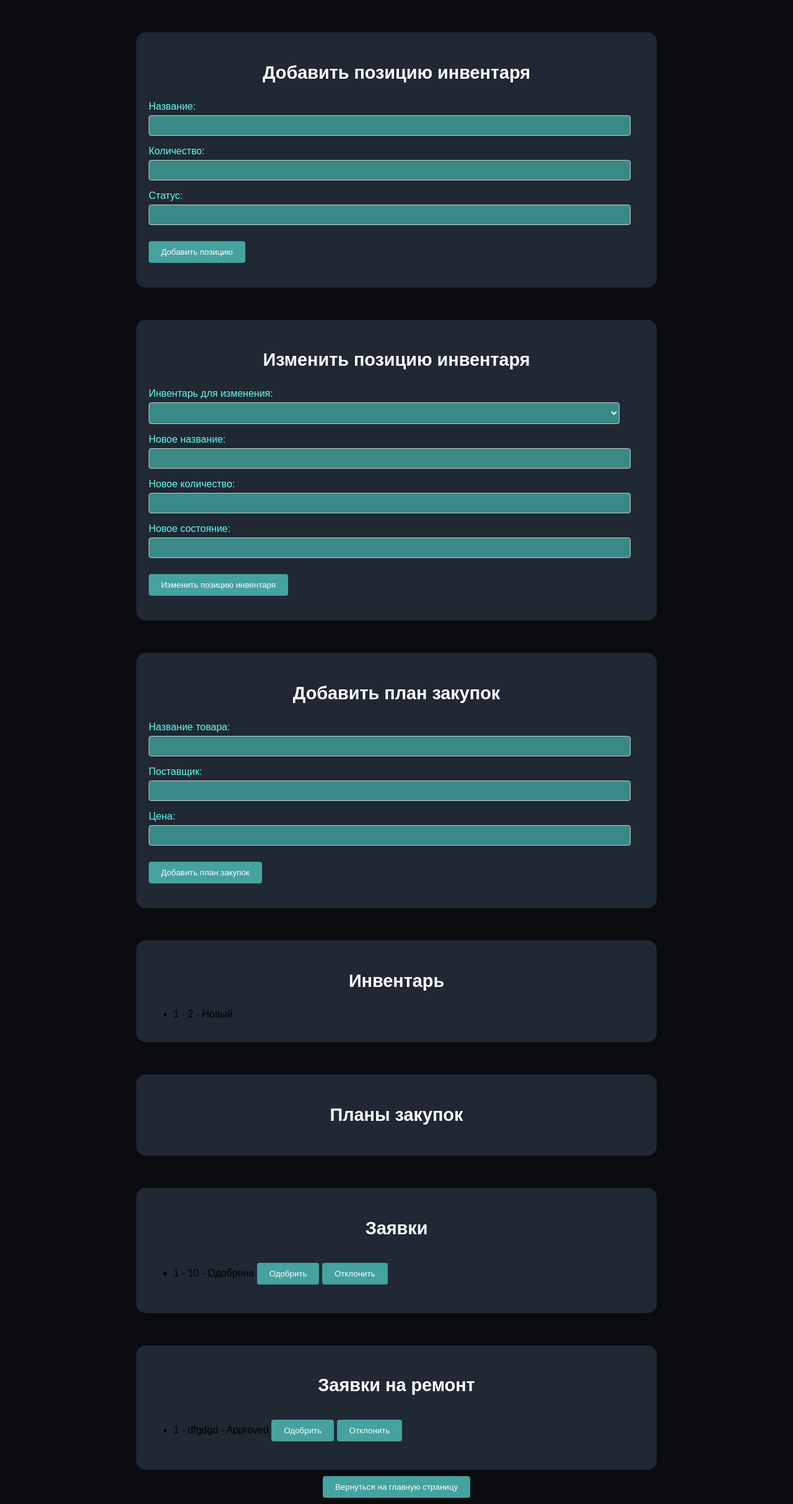
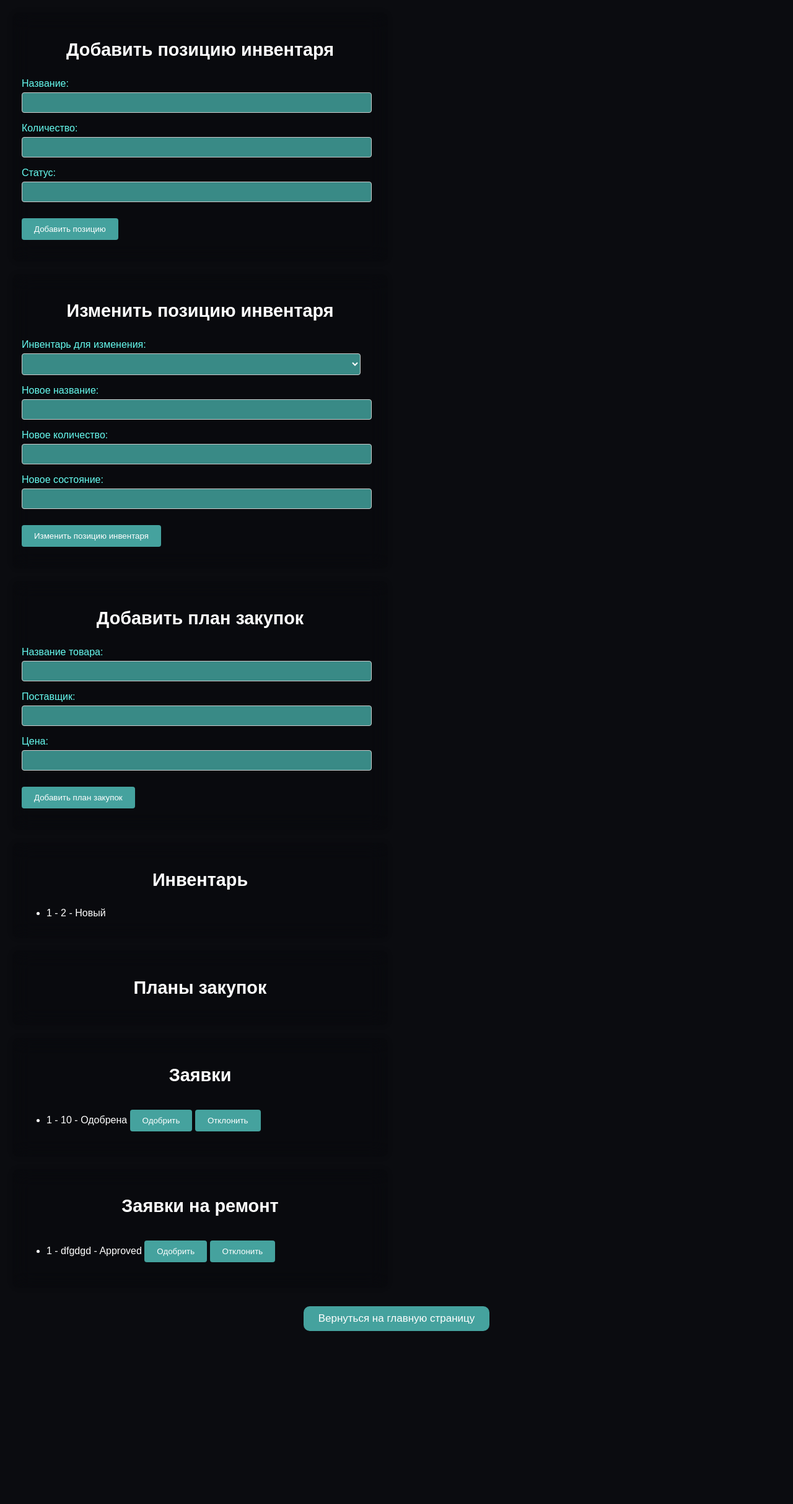
Before and after one commit to arsIk320/predprof, a Flask app: template templates/admin.html in a window 1280 px wide. Shown: the whole page at 62% size. After the commit the page ends 2147 px from the top, so only its background shows below. Run offline with Flask 3, Linux system fonts and the light colour scheme; the template is opened without the code that fills it: values that come from a table or form of the project are taken from there, others are empty.

Commit message:
Add files via upload

```diff
--- a/static/css/style.css
+++ b/static/css/style.css
@@ -9,10 +9,11 @@ body {
     max-width: 800px;
     margin: 0 auto;
     padding: 20px;
-    background-color: #1F2833;
     box-shadow: 0 0 10px rgba(0, 0, 0, 0.1);
     margin-top: 52px;
     border-radius: 15px;
+    background: rgb(0, 0, 0, 0.1);
+    backdrop-filter: blur(15px);
 }
 
 h2, h3 {
@@ -50,6 +51,21 @@ form button {
 }
 
 form button:hover {
+    background-color: #66FCF1;
+}
+
+.headerbutton{
+    padding: 10px 20px;
+    background-color: #45A29E;
+    color: white;
+    border: none;
+    cursor: pointer;
+    border-radius: 10px;
+    width: 300px;
+    font-size: 17px;
+}
+
+.headerbutton:hover{
     background-color: #66FCF1;
 }
 
@@ -121,10 +137,66 @@ table{
 .header{
     width: 100%;
     height: 70px;
-    padding: 0px 30px;
-    background-color: red;
+    background-color: #2b3847;
     display: flex;
     flex-direction: row;
-    justify-content: space-between;
+    justify-content: space-around;
     align-items: center;
 }
+.text{
+    color: white;
+    font-size: 25px;
+    line-height: 1.5em;
+}
+#predprof{
+    font-size: 35px;
+    color: white;
+}
+.main-data{
+    display: flex;
+    flex-direction: row;
+    justify-items: space-around;
+    margin: 25px;
+}
+img{
+    width: 230px;
+    margin: 10px;
+}
+.photo{
+    display: flex;
+    flex-direction: column;
+}
+#user-info{
+    color: white;
+    font-size: 25px;
+    margin-bottom: 25px;
+}
+#user{
+    background-color: #19212a;
+}
+.upper-containers {
+    display: flex;
+    flex-direction: row;
+    justify-content: space-between; /* Adjusts spacing between items */
+    align-items: center;
+}
+.container {
+    width: 45%;
+    margin: 20px;
+    padding: 15px;
+    border-radius: 10px;
+    color: white;
+    justify-content: space-between;
+}
+.logins {
+    background: url(https://i.pinimg.com/1200x/51/04/66/510466de77739d0a6a49d422fe0e6c45.jpg);
+    background-size: cover;
+    background-repeat: no-repeat;
+
+}
+.registers {
+    background: url(https://i.pinimg.com/1200x/51/04/66/510466de77739d0a6a49d422fe0e6c45.jpg);
+    background-size: cover;
+    background-repeat: no-repeat;
+
+}
```
